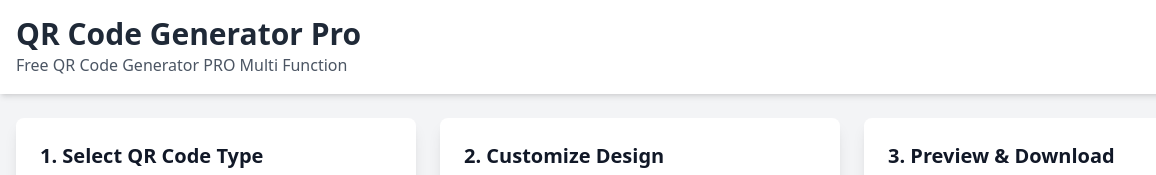
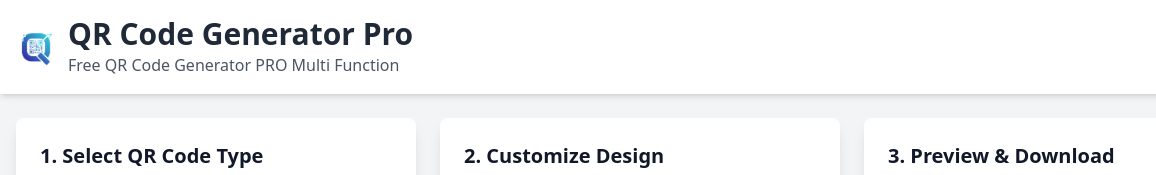
Before and after one commit to masisparmo/qrcodegenerator, a plain HTML site: page index.html in a window 1280 px wide. Shown: the top 175 px of the page, 0-1156 px from the left. Drawn offline with nearby package versions, Linux system fonts and the light colour scheme; a script that the page names is missing.

Commit message:
Add favicon and update header layout
Added favicon and updated header with logo and flex container.

```diff
--- a/index.html
+++ b/index.html
@@ -10,6 +10,8 @@
     <meta charset="UTF-8">
     <meta name="viewport" content="width=device-width, initial-scale=1.0">
     <title>QR Code Generator Pro</title>
+    <!-- TAMBAHAN: Favicon ditambahkan -->
+    <link rel="icon" type="image/x-icon" href="https://raw.githubusercontent.com/masisparmo/qrcodegenerator/refs/heads/main/favicon.ico">
 
     <!-- Muat Library QR Code -->
     <script type="text/javascript" src="https://unpkg.com/qr-code-styling@1.5.0/lib/qr-code-styling.js"></script>
@@ -105,9 +107,13 @@
         -->
         <header class="bg-white dark:bg-gray-800 shadow-md dark:shadow-gray-700 sticky top-0 z-50">
             <div class="container mx-auto px-4 py-4 flex justify-between items-center">
-                <div>
-                    <h1 class="text-3xl font-bold text-gray-800 dark:text-gray-100" data-lang="title">QR Code Generator Pro</h1>
-                    <p class="text-gray-600 dark:text-gray-300" data-lang="subtitle">Free QR Code Generator PRO Multi Function</p>
+                <!-- PERUBAHAN: Menambahkan flex container dan logo -->
+                <div class="flex items-center gap-3">
+                    <img src="https://raw.githubusercontent.com/masisparmo/qrcodegenerator/refs/heads/main/qrcodegenerator-logo.png" alt="QR Code Generator Pro Logo" class="w-10 h-10 rounded-md">
+                    <div>
+                        <h1 class="text-3xl font-bold text-gray-800 dark:text-gray-100" data-lang="title">QR Code Generator Pro</h1>
+                        <p class="text-gray-600 dark:text-gray-300" data-lang="subtitle">Free QR Code Generator PRO Multi Function</p>
+                    </div>
                 </div>
                 <div class="flex items-center gap-2">
                     <!-- Tombol "My Codes" -->
```
